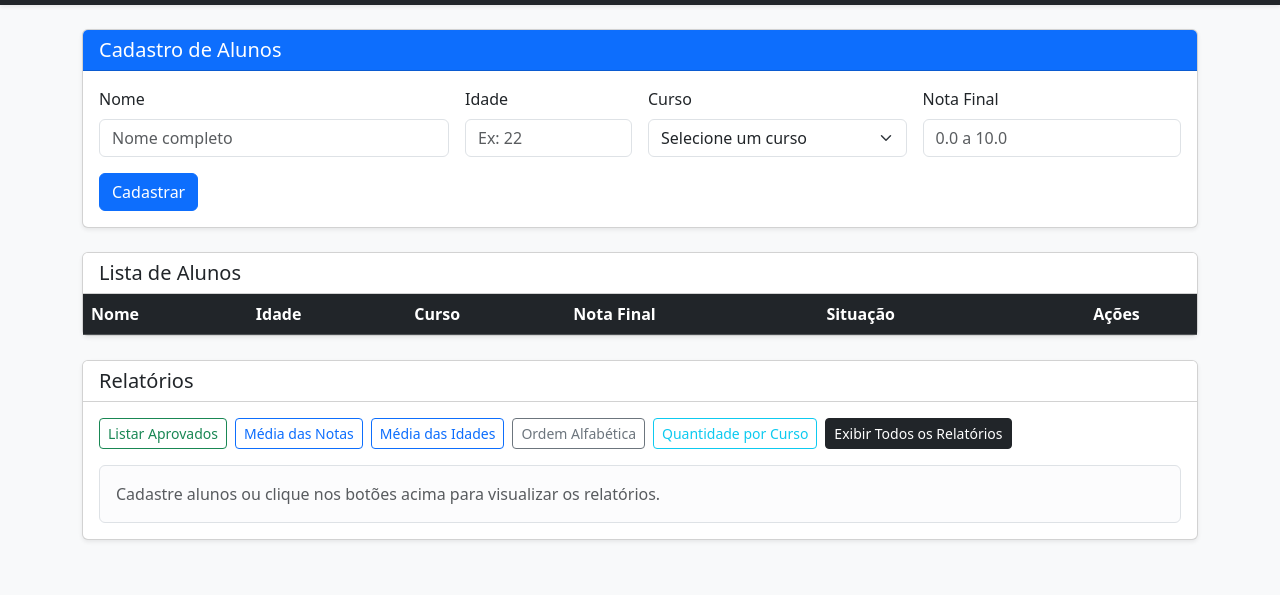
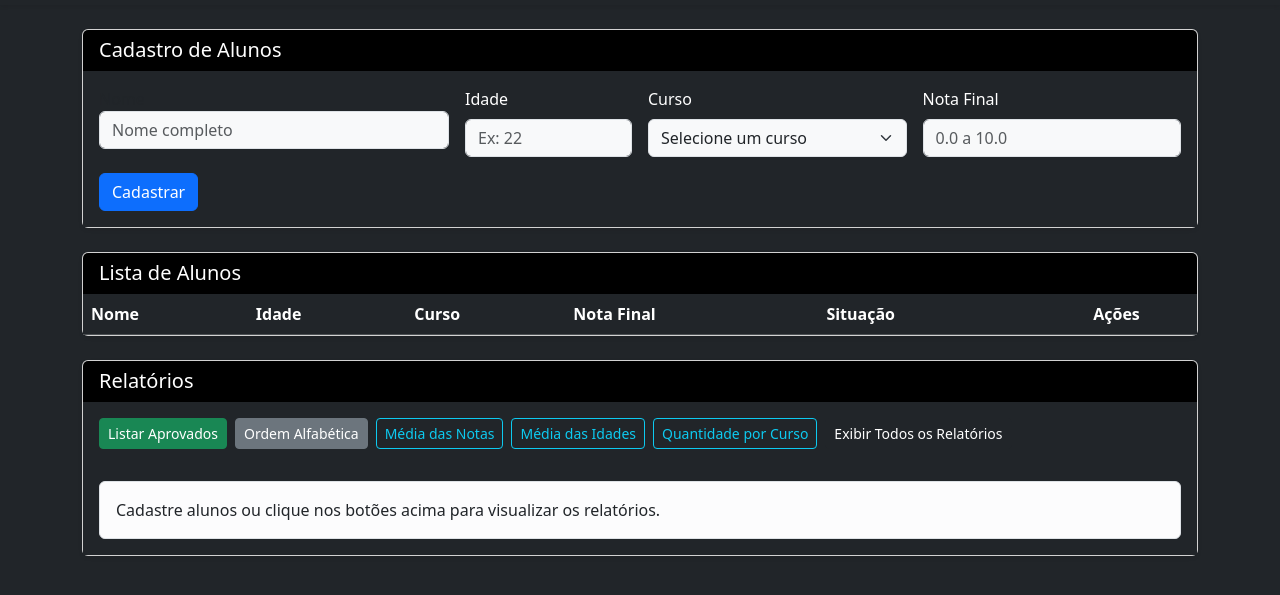
Before and after one commit to oliver-melo/devtech-academy, a plain HTML site: page index.html in a window 1280 px wide. Shown: the part 45-640 px from the top of the page. Drawn offline with nearby package versions, Linux system fonts and the light colour scheme.

Commit message:
estilização em modo escuro

```diff
--- a/app.js
+++ b/app.js
@@ -53,7 +53,7 @@ const salvarAluno = () => {
 	const regexNomeValido = /^[a-zA-Z\s]+$/
 
     if (!regexNomeValido.test(nome)) {
-        alert('Apenas letras sem acento e espaço são permitidas no nome!');
+        alert('Apenas letras e espaço são permitidas no nome!');
         return;
     }
 
@@ -62,7 +62,7 @@ const salvarAluno = () => {
         return;
     }
 
-	if (Number(notaFinal) < 0 || Number(notaFinal) > 10){
+	if (Number(notaFinal) < 0 <= Number(notaFinal) > 10){
 		alert('Nota apenas entre 0 e 10!');
         return;
     }
@@ -139,8 +139,12 @@ const renderizarTabela = () => {
             <td>${aluno.notaFinal}</td>
             <td>${badgeSituacao}</td>
             <td class="text-center">
-                <button type="button" class="btn btn-warning btn-sm btn-editar me-1">Editar</button>
-                <button type="button" class="btn btn-danger btn-sm btn-excluir">Excluir</button>
+				<div class="d-flex flex-wrap gap-2 mb-3">
+					<button type="button" class="btn btn-warning btn-sm btn-editar me-1">Editar</button>
+				</div>
+				<div class="d-flex flex-wrap gap-2 mb-3">
+					<button type="button" class="btn btn-danger btn-sm btn-excluir">Excluir</button>
+				</div>
             </td>
         `;
 
--- a/index.html
+++ b/index.html
@@ -7,7 +7,7 @@
     <!-- Bootstrap 5 CSS -->
     <link href="https://cdn.jsdelivr.net/npm/bootstrap@5.3.3/dist/css/bootstrap.min.css" rel="stylesheet">
 </head>
-<body class="bg-light">
+<body class="bg-dark">
     <nav class="navbar navbar-dark bg-dark mb-4 shadow-sm">
         <div class="container">
             <span class="navbar-brand mb-0 h1">DevTech Academy - Gerenciamento de Alunos</span>
@@ -17,23 +17,23 @@
     <div class="container pb-5">
         <!-- Seção de Cadastro / Edição -->
         <div class="card shadow-sm mb-4">
-            <div class="card-header bg-primary text-white">
+            <div class="card-header bg-black text-white">
                 <h5 class="card-title mb-0">Cadastro de Alunos</h5>
             </div>
-            <div class="card-body">
+            <div class="card-body bg-dark">
                 <form id="form-aluno">
                     <div class="row g-3">
-                        <div class="col-md-4">
-                            <label for="nome" class="form-label">Nome</label>
-                            <input type="text" class="form-control" id="nome" placeholder="Nome completo" required>
+                        <div class="col-md-4"
+                            <label for="nome" class="form-label text-white">Nome</label>
+                            <input type="text" class="form-control bg-light" id="nome" placeholder="Nome completo" required>
                         </div>
                         <div class="col-md-2">
-                            <label for="idade" class="form-label">Idade</label>
-                            <input type="number" class="form-control" id="idade" placeholder="Ex: 22" required>
+                            <label for="idade" class="form-label text-white">Idade</label>
+                            <input type="number" class="form-control bg-light" id="idade" placeholder="Ex: 22" required>
                         </div>
                         <div class="col-md-3">
-                            <label for="curso" class="form-label">Curso</label>
-                            <select class="form-select" id="curso" required>
+                            <label for="curso" class="form-label text-white">Curso</label>
+                            <select class="form-select bg-light" id="curso" required>
                                 <option value="">Selecione um curso</option>
                                 <option value="JavaScript">JavaScript</option>
                                 <option value="Python">Python</option>
@@ -41,8 +41,8 @@
                             </select>
                         </div>
                         <div class="col-md-3">
-                            <label for="notaFinal" class="form-label">Nota Final</label>
-                            <input type="number" class="form-control" id="notaFinal" step="0.1" min="0" max="10" placeholder="0.0 a 10.0" required>
+                            <label for="notaFinal" class="form-label text-white">Nota Final</label>
+                            <input type="number" class="form-control bg-light" id="notaFinal" step="0.1" min="0" max="10" placeholder="0.0 a 10.0" required>
                         </div>
                     </div>
                     <div class="mt-3">
@@ -54,7 +54,7 @@
 
         <!-- Seção da Tabela -->
         <div class="card shadow-sm mb-4">
-            <div class="card-header bg-white">
+            <div class="card-header bg-black text-white">
                 <h5 class="card-title mb-0">Lista de Alunos</h5>
             </div>
             <div class="card-body p-0">
@@ -79,21 +79,27 @@
 
         <!-- Seção de Relatórios -->
         <div class="card shadow-sm">
-            <div class="card-header bg-white">
+            <div class="card-header bg-black text-white">
                 <h5 class="card-title mb-0">Relatórios</h5>
             </div>
-            <div class="card-body">
+            <div class="card-body bg-dark">
                 <div class="d-flex flex-wrap gap-2 mb-3">
-                    <button type="button" class="btn btn-outline-success btn-sm" id="btn-rel-aprovados">Listar Aprovados</button>
-                    <button type="button" class="btn btn-outline-primary btn-sm" id="btn-rel-media-notas">Média das Notas</button>
-                    <button type="button" class="btn btn-outline-primary btn-sm" id="btn-rel-media-idades">Média das Idades</button>
-                    <button type="button" class="btn btn-outline-secondary btn-sm" id="btn-rel-ordem-alfabetica">Ordem Alfabética</button>
-                    <button type="button" class="btn btn-outline-info btn-sm" id="btn-rel-qtd-curso">Quantidade por Curso</button>
-                    <button type="button" class="btn btn-dark btn-sm" id="btn-rel-todos">Exibir Todos os Relatórios</button>
+					<div class="d-flex flex-wrap gap-2 mb-3">
+						<button type="button" class="btn btn-success btn-sm" id="btn-rel-aprovados">Listar Aprovados</button>
+					 	<button type="button" class="btn btn-secondary btn-sm" id="btn-rel-ordem-alfabetica">Ordem Alfabética</button>
+					</div>
+					<div class="d-flex flex-wrap gap-2 mb-3">
+						<button type="button" class="btn btn-outline-info btn-sm" id="btn-rel-media-notas">Média das Notas</button>
+						<button type="button" class="btn btn-outline-info btn-sm" id="btn-rel-media-idades">Média das Idades</button>
+						<button type="button" class="btn btn-outline-info btn-sm" id="btn-rel-qtd-curso">Quantidade por Curso</button>
+					</div>
+					<div class="d-flex flex-wrap gap-2 mb-3">
+					   	<button type="button" class="btn btn-dark btn-sm" id="btn-rel-todos">Exibir Todos os Relatórios</button>
+					</div>
                 </div>
 
                 <div id="resultado-relatorios" class="alert alert-light border mb-0">
-                    <p class="mb-0 text-muted">Cadastre alunos ou clique nos botões acima para visualizar os relatórios.</p>
+                    <p class="mb-0 text-dark">Cadastre alunos ou clique nos botões acima para visualizar os relatórios.</p>
                 </div>
             </div>
         </div>
```
